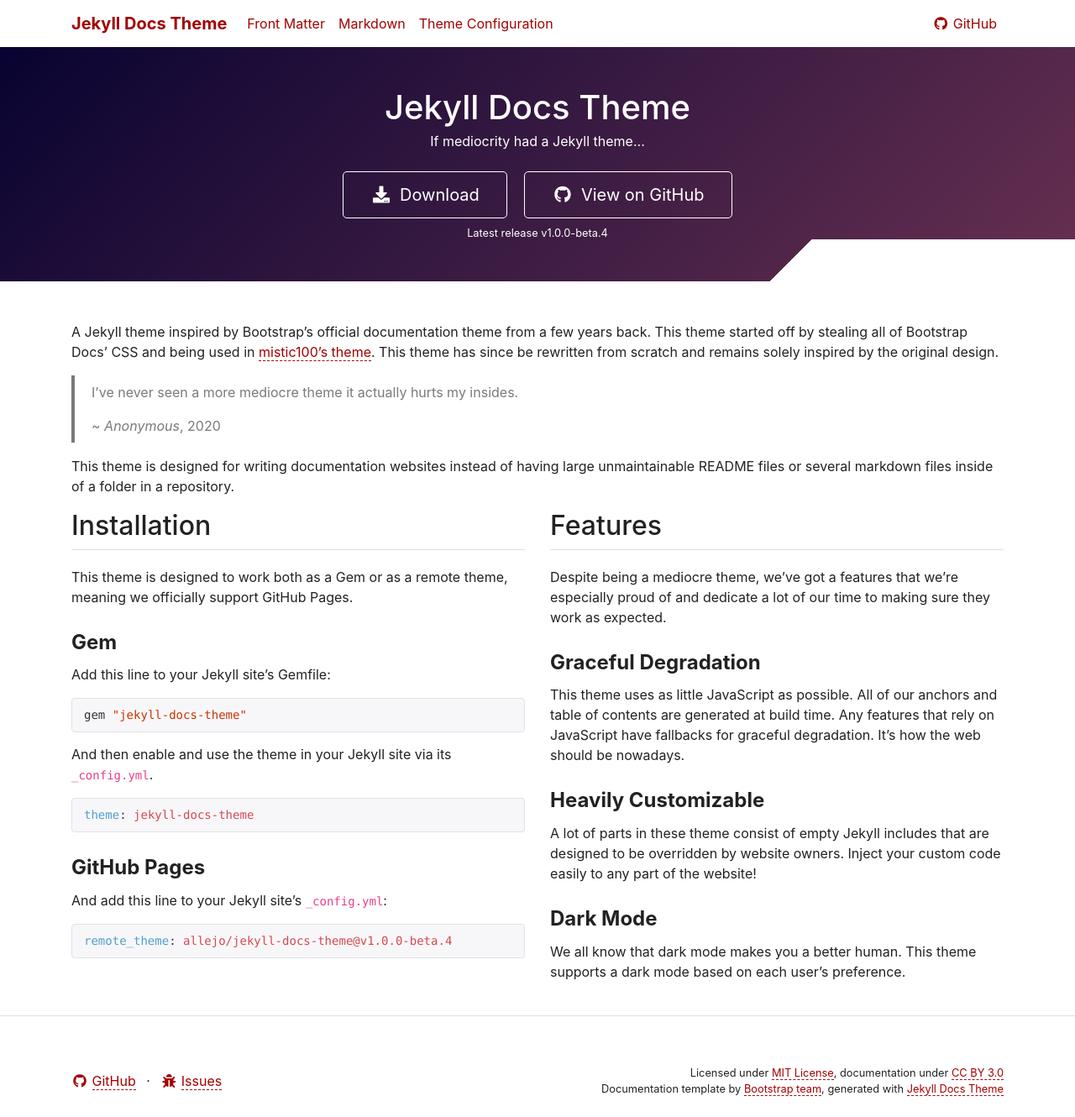
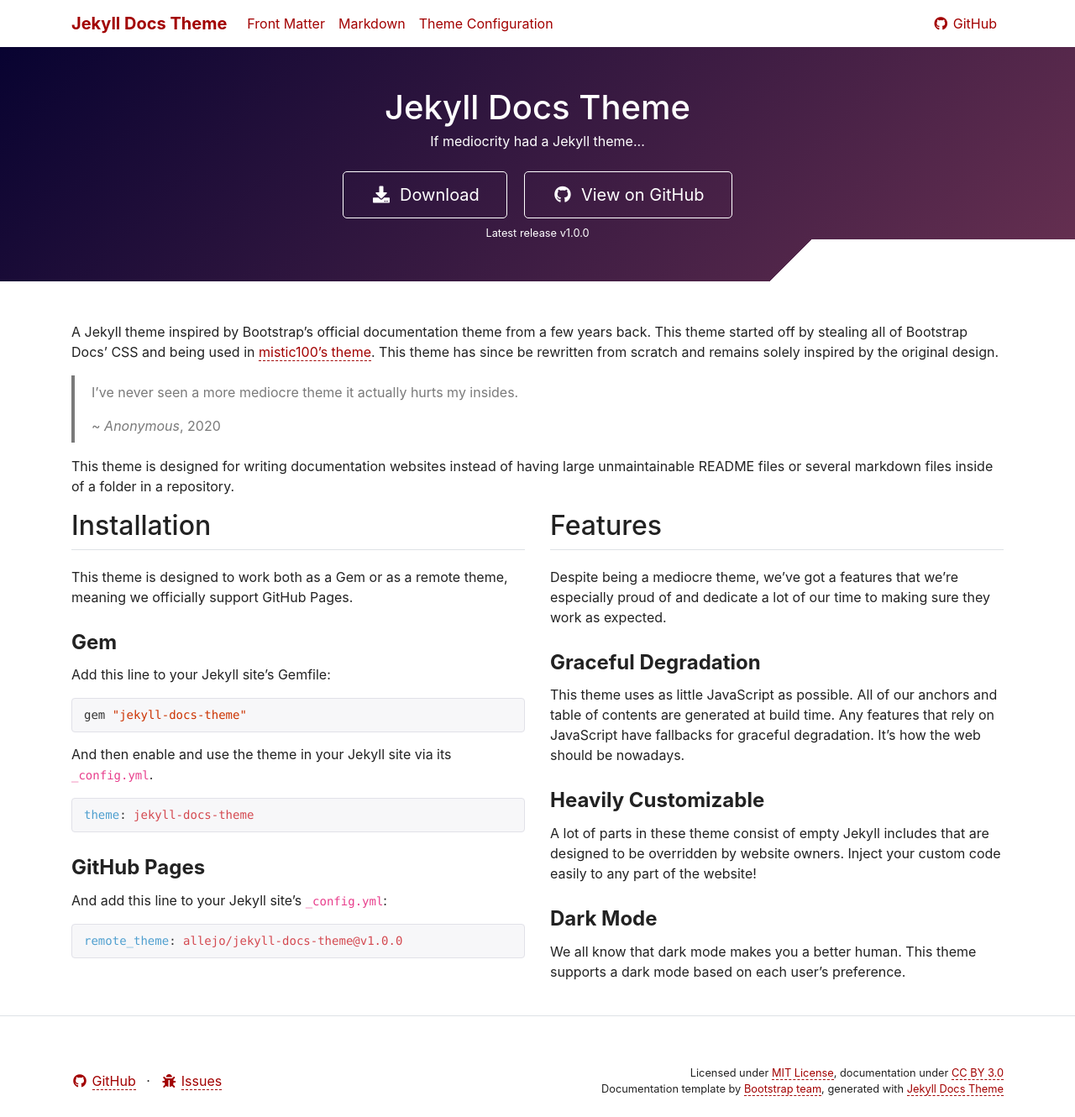
Before and after one commit to allejo/jekyll-docs-theme, a Jekyll site: the page built from index.md, in a window 1280 px wide. Shown: the whole page at 84% size. Built offline with Jekyll 4.4.1, drawn with Linux system fonts in a browser that asks for light colours; nearby versions of some CDN libraries; comment, search, counter and statistics services are not loaded; grey boxes are pictures that could not be loaded.

Commit message:
Version bump to 1.0.0

```diff
--- a/_config.yml
+++ b/_config.yml
@@ -2,7 +2,7 @@
 name: Jekyll Docs Theme
 
 project:
-  version: 1.0.0-beta.4
+  version: 1.0.0
   download_url: https://github.com/allejo/jekyll-docs-theme/releases
   download_text: Download
 
```
Also changed, not shown: jekyll-docs-theme.gemspec.
